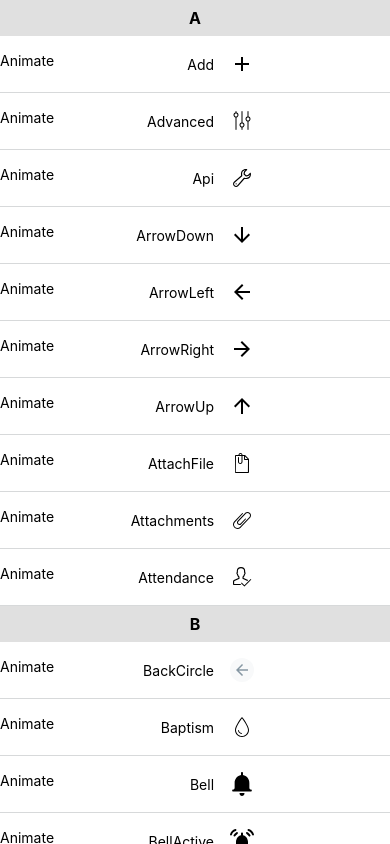
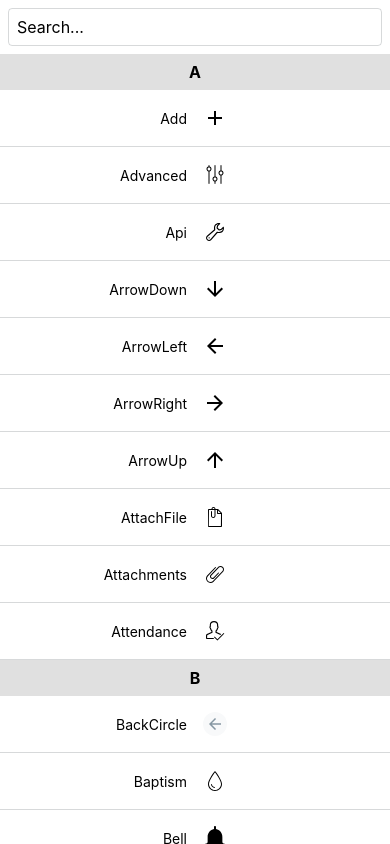
Before and after one commit to churchcommunitybuilder/vector-icons, a React Native app: screen / in a window 390 px wide. Built offline with nearby package versions, Linux system fonts and the light colour scheme.

Commit message:
add new icon and make demo searchable

```diff
--- a/App.tsx
+++ b/App.tsx
@@ -7,6 +7,7 @@ import {
   SectionList,
   TouchableOpacity,
   Animated,
+  TextInput,
 } from 'react-native'
 
 import Icon from './src/Icon'
@@ -32,10 +33,7 @@ function IconRow({ item: icon }) {
   })
 
   return (
-    <View key={icon} style={styles.iconDemo}>
-      <TouchableOpacity onPress={onAnimate}>
-        <Text>Animate</Text>
-      </TouchableOpacity>
+    <TouchableOpacity key={icon} style={styles.iconDemo} onPress={onAnimate}>
       <View style={styles.iconDemoText}>
         <Text>{icon}</Text>
       </View>
@@ -43,7 +41,7 @@ function IconRow({ item: icon }) {
       <View style={styles.iconDemoIcon}>
         <Icon name={icon} fill={fill} />
       </View>
-    </View>
+    </TouchableOpacity>
   )
 }
 
@@ -51,8 +49,20 @@ function IconSectionHeader({ section }) {
   return <Text style={styles.iconText}>{section.title}</Text>
 }
 
-const data = Object.values(
+const keyExtractor = (i) => i
+
+const App = () => {
+  const [search, setSearch] = React.useState('')
+
+  const data = React.useMemo(() => {
+    const searchExpresssion = RegExp(search.toLowerCase(), 'i')
+
+    return Object.values(
       Object.keys(Icons).reduce((acc, icon) => {
+        if (search.length && !searchExpresssion.test(icon)) {
+          return acc
+        }
+
         const letter = icon.charAt(0)
 
         return {
@@ -64,12 +74,16 @@ const data = Object.values(
         }
       }, {}),
     )
+  }, [search])
 
-const keyExtractor = (i) => i
-const App = () => {
-  const [] = React.useState(false)
   return (
     <SafeAreaView style={styles.screen}>
+      <TextInput
+        style={styles.textInput}
+        value={search}
+        onChangeText={setSearch}
+        placeholder="Search..."
+      />
       <SectionList
         sections={data as any}
         renderSectionHeader={IconSectionHeader}
@@ -114,4 +128,13 @@ const styles = StyleSheet.create({
     width: '100%',
     textAlign: 'center',
   },
+  textInput: {
+    fontSize: 16,
+    color: 'black',
+    margin: 8,
+    padding: 8,
+    borderColor: 'rgba(55, 64, 70, 0.2)',
+    borderRadius: 4,
+    borderWidth: 1,
+  },
 })
--- a/src/icons/index.ts
+++ b/src/icons/index.ts
@@ -108,6 +108,7 @@ export { default as OnlineGiving } from './OnlineGiving'
 export { default as Pdf } from './Pdf'
 export { default as Pending } from './Pending'
 export { default as People } from './People'
+export { default as PeopleFilled } from './PeopleFilled'
 export { default as Person } from './Person'
 export { default as PersonFilled } from './PersonFilled'
 export { default as Phone } from './Phone'
```
Lines whose indentation alone changed are shown as unchanged.
